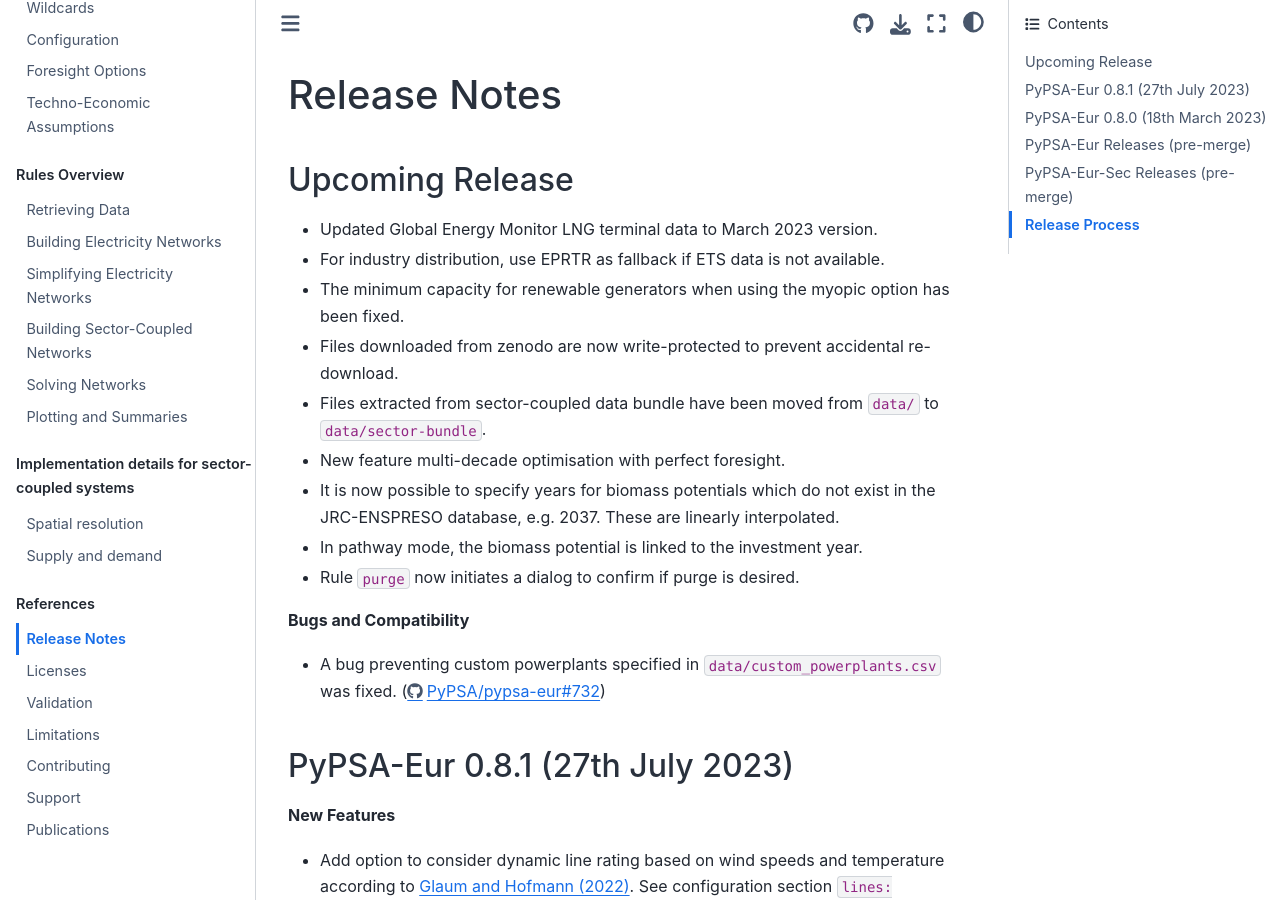
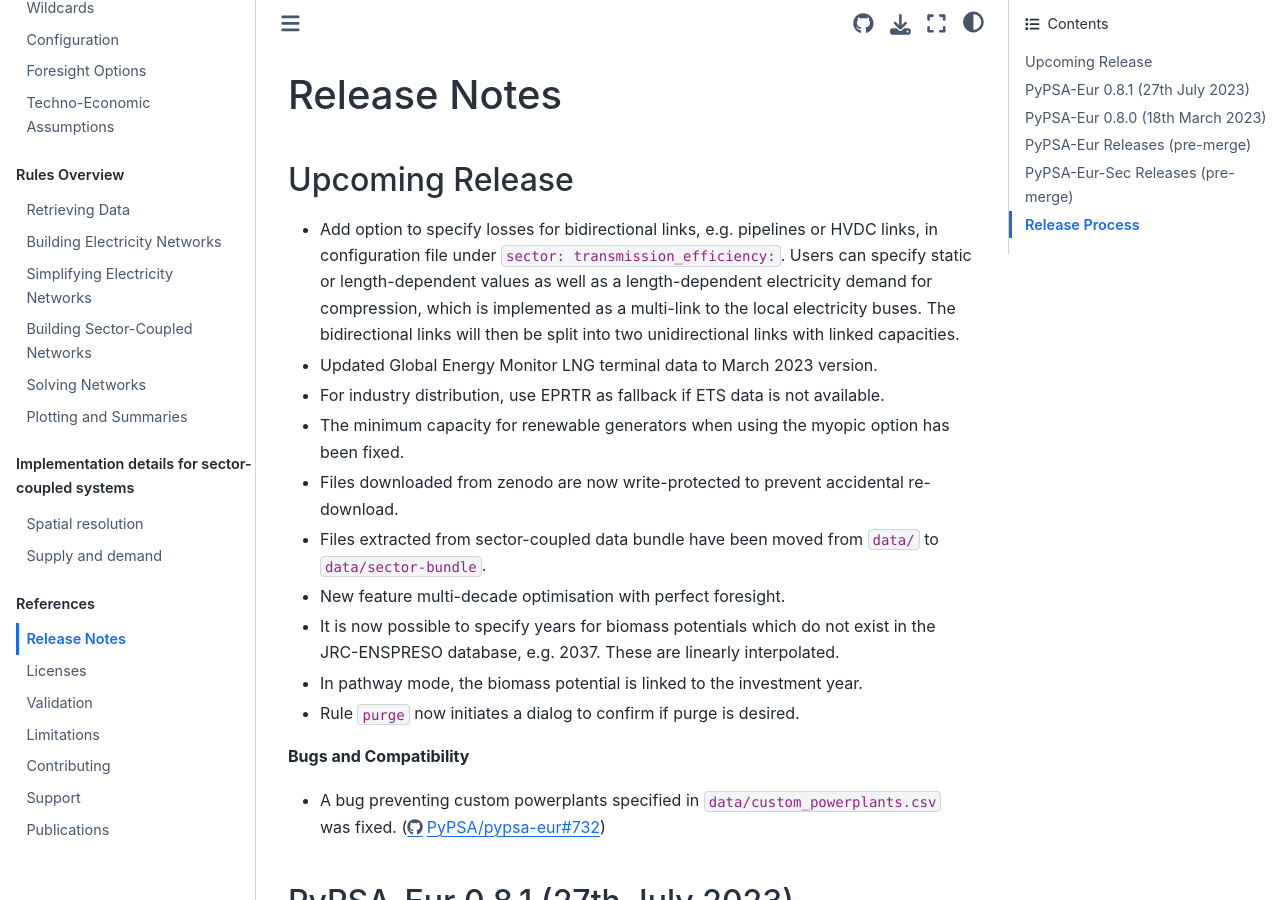
Before and after one commit to open-energy-transition/clean-firm-techs-eu, a Sphinx documentation site: the page built from doc/release_notes.rst, in a window 1280 px wide and 900 px high. Built offline with Sphinx 7.4.7 and the Sphinx Book theme 1.1.4, drawn with Linux system fonts in a browser that asks for light colours.

Commit message:
add release notes and documentation

```diff
--- a/doc/release_notes.rst
+++ b/doc/release_notes.rst
@@ -9,6 +9,13 @@ Release Notes
 
 Upcoming Release
 ================
+
+* Add option to specify losses for bidirectional links, e.g. pipelines or HVDC
+  links, in configuration file under ``sector: transmission_efficiency:``. Users
+  can specify static or length-dependent values as well as a length-dependent
+  electricity demand for compression, which is implemented as a multi-link to
+  the local electricity buses. The bidirectional links will then be split into
+  two unidirectional links with linked capacities.
 
 * Updated Global Energy Monitor LNG terminal data to March 2023 version.
 
```
